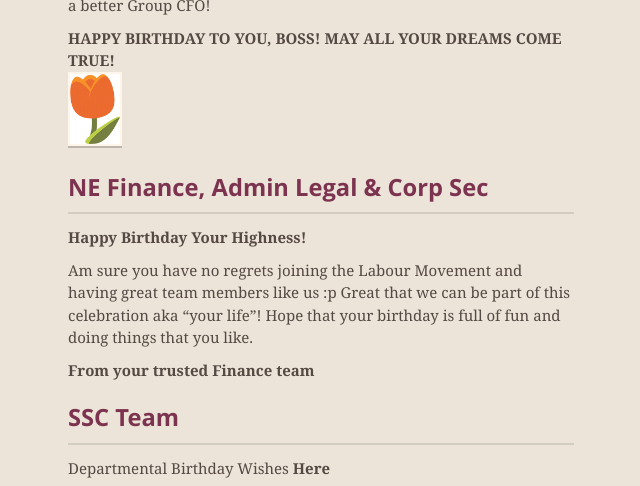
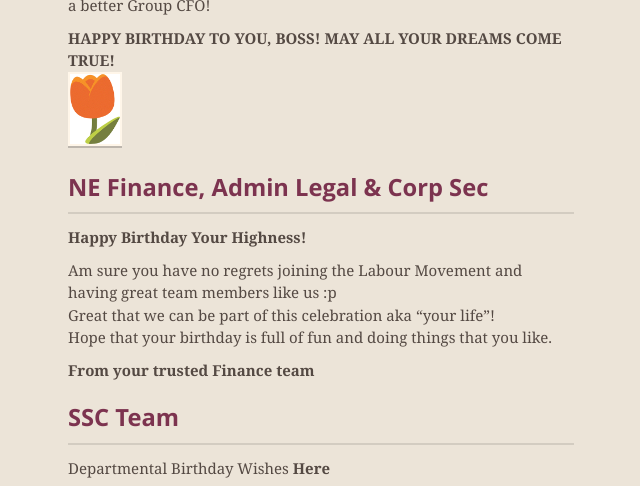
Before and after one commit to projectcinderella/projectcinderella.github.io, a Jekyll site: the page built from index.md, in a window 1280 px wide and 900 px high, scrolled down 4589 px, cut to the strip 0-486 px from the top of the window. Shown: the whole strip, without its empty margins (319-959 px from the left). Built offline with Jekyll 4.4.1, drawn with Linux system fonts in a browser that asks for light colours; comment, search, counter and statistics services are not loaded.

```diff
--- a/index.md
+++ b/index.md
@@ -97,8 +97,8 @@ It means a lot to us, when you place your trust in our team, to help NTUC embark
 <strong>Happy Birthday Your Highness!</strong>
 
 Am sure you have no regrets joining the Labour Movement and having great team members like us :p
-Great that we can be part of this celebration aka "your life"!
-Hope that your birthday is full of fun and doing things that you like.
+<br>Great that we can be part of this celebration aka "your life"!
+<br>Hope that your birthday is full of fun and doing things that you like.
 
 <strong>From your trusted Finance team</strong>
 
```
